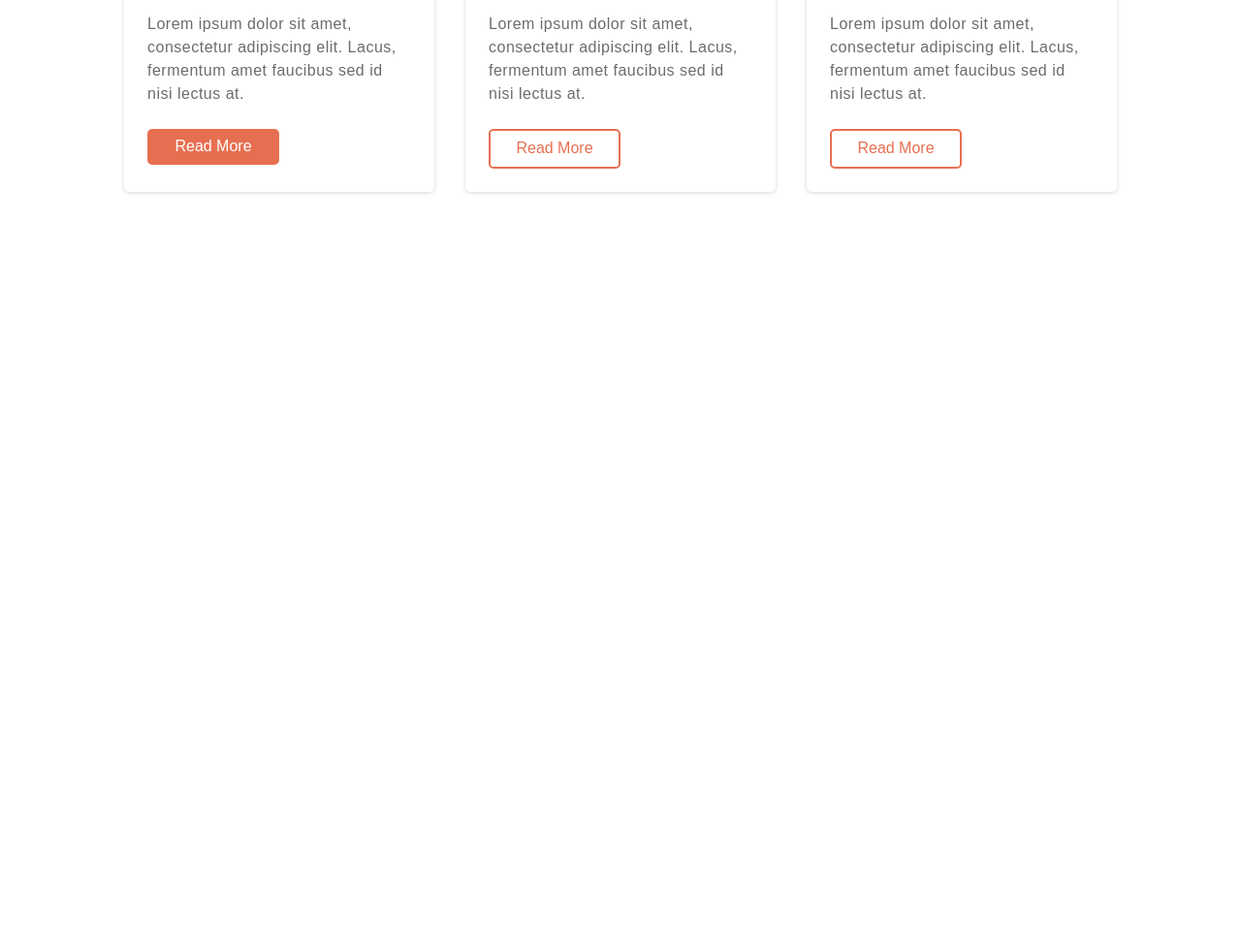
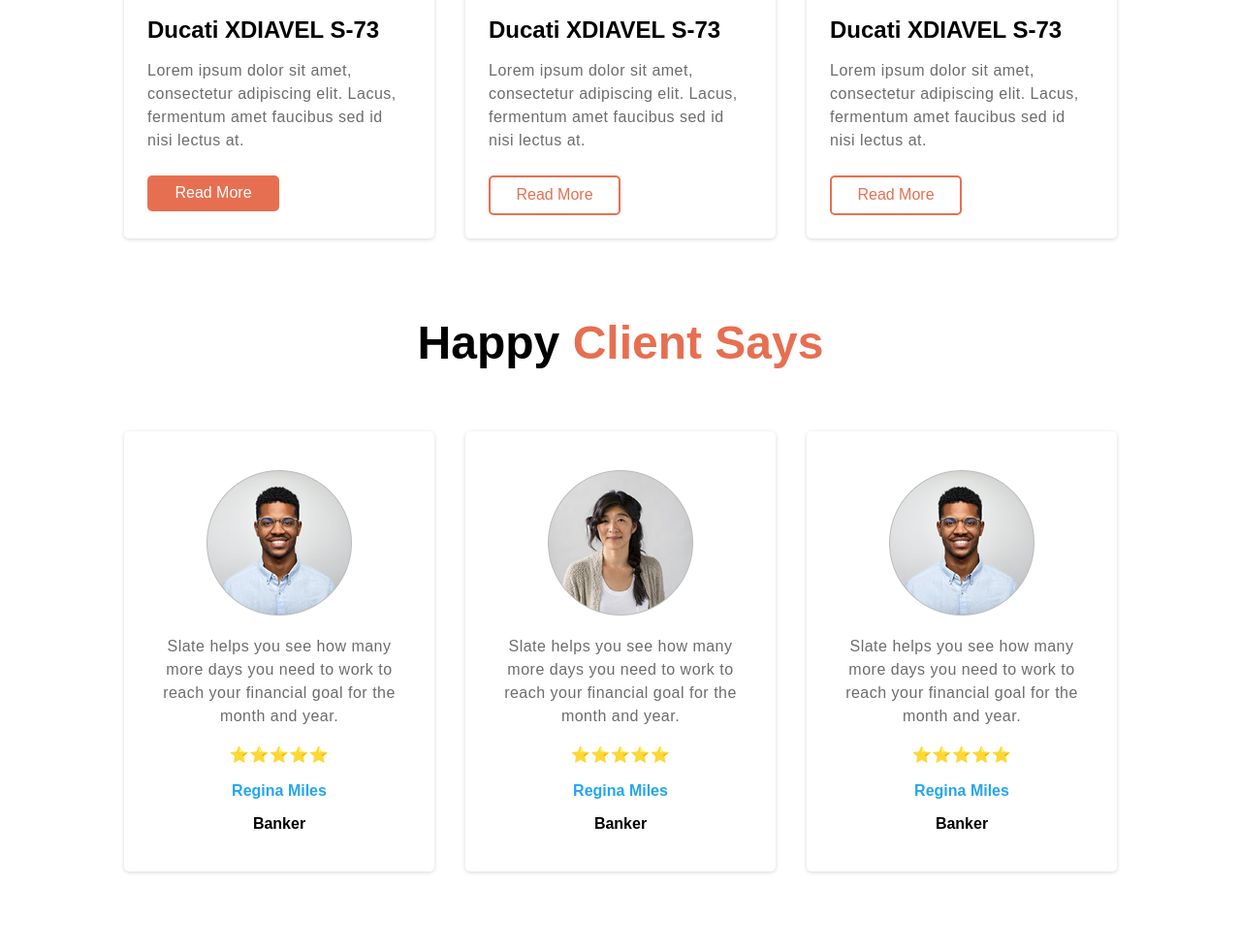
Before and after one commit to sheikh-saiyam/Biker-Zone-project, a plain HTML site: page index.html in a window 1280 px wide. Shown: the part 1621-2600 px from the top of the page at 97% size. Before the commit the page ends 1883 px from the top, so only its background shows below. Drawn offline with Linux system fonts and the light colour scheme.

Commit message:
client section complete

```diff
--- a/index.html
+++ b/index.html
@@ -121,6 +121,43 @@
       <!-- latest bike section end -->
 
       <!-- client review section start -->
+       <section class="client">
+        <h1 class="section-title">Happy <span
+          style="color: #E76F51;">Client Says</span></h1>
+
+          <div class="client-box">
+            <div class="client-card">
+              <img src="./images/others/user-1.png" alt="">
+              <p>Slate helps you see how
+                many more days you need
+                to work to reach your financial
+                goal for the month and year.</p>
+                <p>⭐⭐⭐⭐⭐</p>
+                <h4 style="color: #23A6F0;">Regina Miles</h4>
+                <h4>Banker</h4>
+            </div>
+            <div class="client-card">
+              <img src="./images/others/user-2.png" alt="">
+              <p>Slate helps you see how
+                many more days you need
+                to work to reach your financial
+                goal for the month and year.</p>
+                <p>⭐⭐⭐⭐⭐</p>
+                <h4 style="color: #23A6F0;">Regina Miles</h4>
+                <h4>Banker</h4>
+            </div>
+            <div class="client-card">
+              <img src="./images/others/user-1.png" alt="">
+              <p>Slate helps you see how
+                many more days you need
+                to work to reach your financial
+                goal for the month and year.</p>
+                <p>⭐⭐⭐⭐⭐</p>
+                <h4 style="color: #23A6F0;">Regina Miles</h4>
+                <h4>Banker</h4>
+            </div>
+          </div>
+       </section>
       <!-- client review section end -->
 
     </main>
--- a/styles/media.css
+++ b/styles/media.css
@@ -51,13 +51,13 @@
 
   /* header end */
 
-  /* featured start & latest new section start */
-  .featured , .latest{
+  /* featured start & latest new & client section start */
+  .featured , .latest , .client{
     max-width: 90%;
   }
-  .bike-box , .news-box{
+  .bike-box , .news-box , .client-box{
     grid-template-columns: 1fr;
     gap: 3rem;
   }
-  /* featured start & latest new section end  */
+  /* featured start & latest & client new section end  */
 }
--- a/styles/style.css
+++ b/styles/style.css
@@ -64,7 +64,7 @@ nav ul li {
     display: flex;
     justify-content: space-between;
     align-items: center;
-    padding: 6rem 0;
+    padding: 6.50rem 0;
 }
 .banner .banner-txt-box {
     max-width: 500px;
@@ -87,7 +87,7 @@ nav ul li {
 .featured {
     max-width: 80%;
     margin: 0 auto;
-    padding: 4rem 0;
+    padding: 5rem 0;
 }
 .featured h5 {
     text-align: center;
@@ -120,7 +120,7 @@ nav ul li {
 .latest {
     max-width: 80%;
     margin: 0 auto;
-    padding-bottom:4rem ;
+    padding-bottom:5rem ;
 }
 .news-box {
     display: grid;
@@ -161,3 +161,37 @@ nav ul li {
     padding: 0.6rem 1.25rem;
 }
 /* latest news end */
+
+/* client start */
+.client {
+    max-width: 80%;
+    margin: 0 auto;
+    padding-bottom:5rem ;
+}
+.client-box {
+    display: grid;
+    grid-template-columns: repeat(3 ,1fr);
+    gap: 2rem;
+    padding-top: 4rem;
+    text-align: center;
+}
+.client-card {
+    padding:2.5rem  ;
+    box-shadow: rgba(0, 0, 0, 0.16) 0px 1px 4px;
+    border-radius: 5px;
+}
+.client-card img {
+    width: 150px;
+}
+.client-card p {
+    font-size: 1rem;
+    line-height: 24px ;
+    letter-spacing: 0.5px;
+    color: #6C6C6C;
+    margin-top: 1rem;
+}
+.client-card h4 {
+    margin-top: 1rem;
+    font-weight:600;
+}
+/* client end */
```
